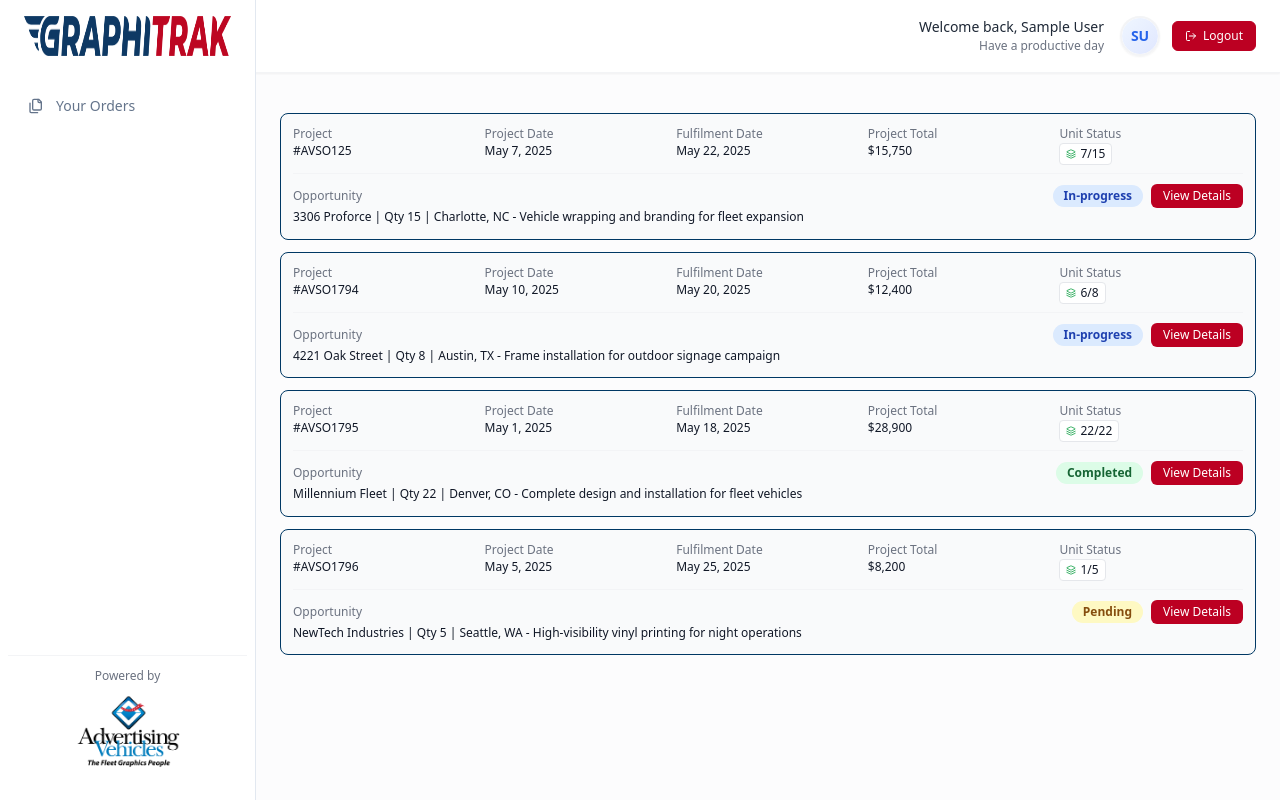
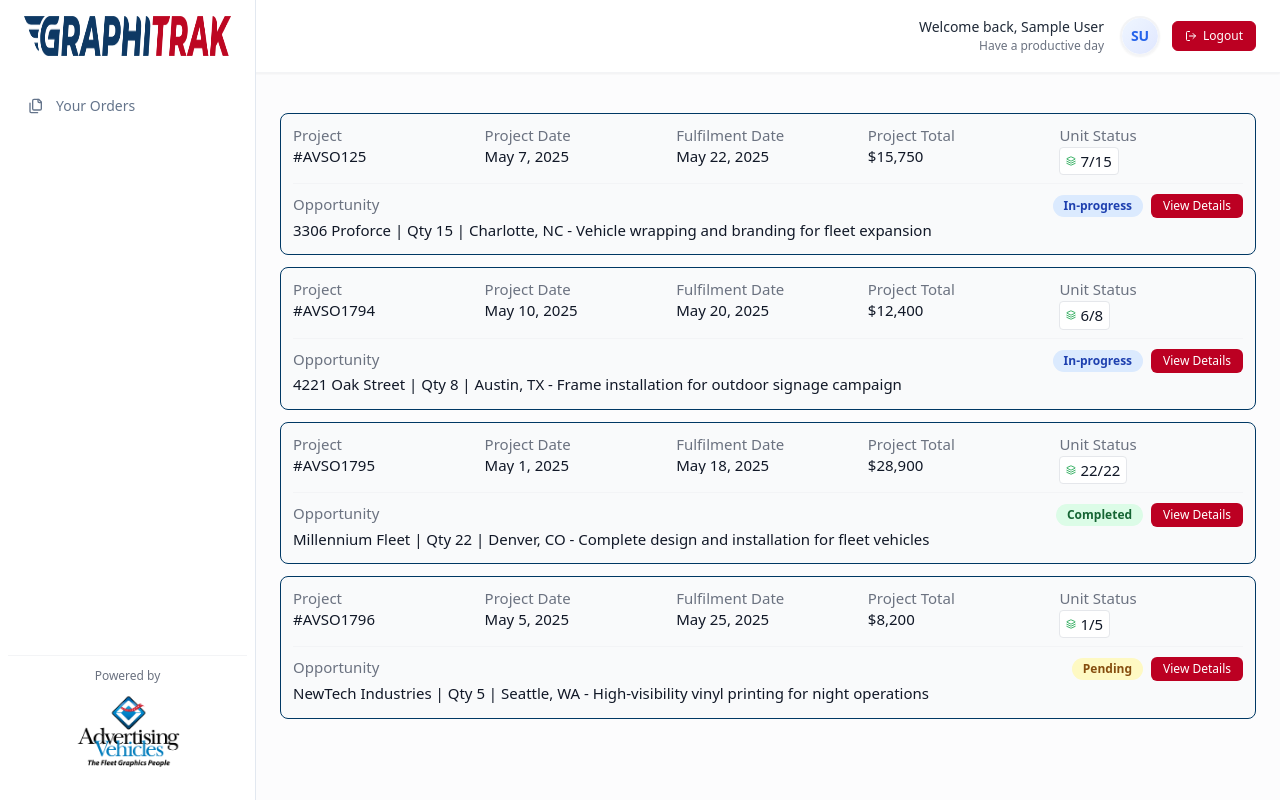
Before and after one commit to neurificai/splitview-login-bloom, a React (Vite) app: page / in a window 1280 px wide. Built offline with nearby package versions, Linux system fonts and the light colour scheme; sample sign-in values are in the browser's storage.

Commit message:
Implement font size changes

```diff
--- a/src/components/SimpleOrderList.tsx
+++ b/src/components/SimpleOrderList.tsx
@@ -53,7 +53,7 @@ const SimpleOrderList: React.FC = () => {
   if (projects.length === 0) {
     return (
       <div className="text-center p-8 border rounded-lg bg-white shadow-sm">
-        <p className="text-gray-500">No projects found matching your criteria.</p>
+        <p className="text-xs text-gray-500">No projects found matching your criteria.</p>
       </div>
     );
   }
@@ -82,24 +82,24 @@ const SimpleOrderList: React.FC = () => {
             {/* First Row with All Information - Horizontally Aligned Labels */}
             <div className="grid grid-cols-5 gap-2 mb-2 items-baseline">
               <div className="flex flex-col">
-                <span className="text-xs text-gray-500 mb-0.5 leading-tight">Project</span>
-                <h3 className="text-xs text-gray-900 truncate leading-tight">#{project.projectNumber}</h3>
+                <span className="text-[15px] text-gray-500 mb-0.5 leading-tight">Project</span>
+                <h3 className="text-[15px] text-gray-900 truncate leading-tight">#{project.projectNumber}</h3>
               </div>
               <div className="flex flex-col">
-                <span className="text-xs text-gray-500 mb-0.5 leading-tight">Project Date</span>
-                <span className="text-xs text-gray-900 truncate leading-tight">{formattedProjectDate}</span>
+                <span className="text-[15px] text-gray-500 mb-0.5 leading-tight">Project Date</span>
+                <span className="text-[15px] text-gray-900 truncate leading-tight">{formattedProjectDate}</span>
               </div>
               <div className="flex flex-col">
-                <span className="text-xs text-gray-500 mb-0.5 leading-tight">Fulfilment Date</span>
-                <span className="text-xs text-gray-900 truncate leading-tight">{formattedFulfillDate}</span>
+                <span className="text-[15px] text-gray-500 mb-0.5 leading-tight">Fulfilment Date</span>
+                <span className="text-[15px] text-gray-900 truncate leading-tight">{formattedFulfillDate}</span>
               </div>
               <div className="flex flex-col">
-                <span className="text-xs text-gray-500 mb-0.5 leading-tight">Project Total</span>
-                <div className="text-xs text-gray-900 truncate leading-tight">${project.projectTotal.toLocaleString()}</div>
+                <span className="text-[15px] text-gray-500 mb-0.5 leading-tight">Project Total</span>
+                <div className="text-[15px] text-gray-900 truncate leading-tight">${project.projectTotal.toLocaleString()}</div>
               </div>
               <div className="flex flex-col">
-                <span className="text-xs text-gray-500 mb-0.5 leading-tight">Unit Status</span>
-                <div className="inline-flex items-center px-1.5 py-0.5 bg-white border border-gray-200 rounded text-xs text-gray-900 w-fit">
+                <span className="text-[15px] text-gray-500 mb-0.5 leading-tight">Unit Status</span>
+                <div className="inline-flex items-center px-1.5 py-0.5 bg-white border border-gray-200 rounded text-[15px] text-gray-900 w-fit">
                   <Layers size={10} className="mr-1 text-green-600" />
                   {project.unitStatus.completed}/{project.unitStatus.total}
                 </div>
@@ -109,8 +109,8 @@ const SimpleOrderList: React.FC = () => {
             {/* Second Row with Opportunity and Action - Horizontally Aligned */}
             <div className="pt-2 border-t border-gray-100 flex items-baseline justify-between gap-3">
               <div className="flex-1">
-                <span className="text-gray-500 text-xs leading-tight mb-1 block">Opportunity</span>
-                <p className="text-gray-900 leading-relaxed text-xs">
+                <span className="text-gray-500 text-[15px] leading-tight mb-1 block">Opportunity</span>
+                <p className="text-gray-900 leading-relaxed text-[15px]">
                   {project.opportunity}
                 </p>
               </div>
```
